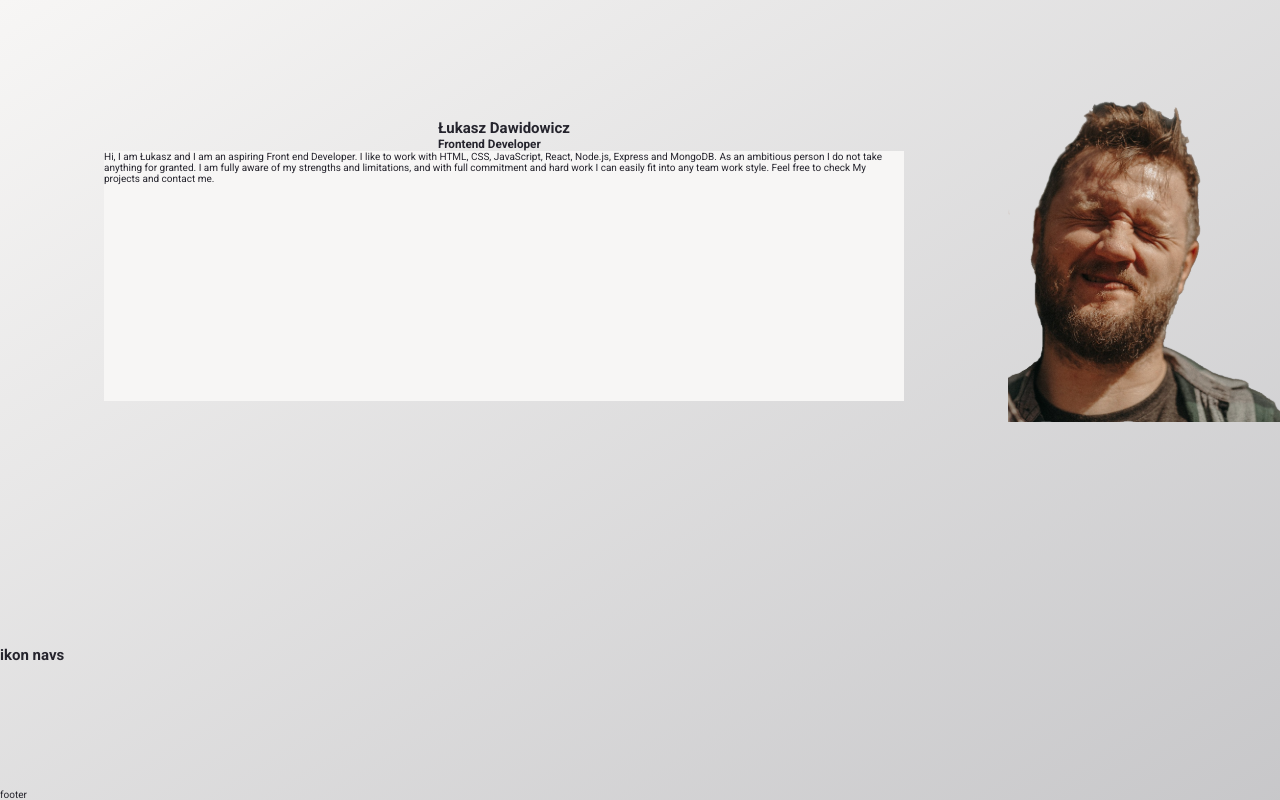
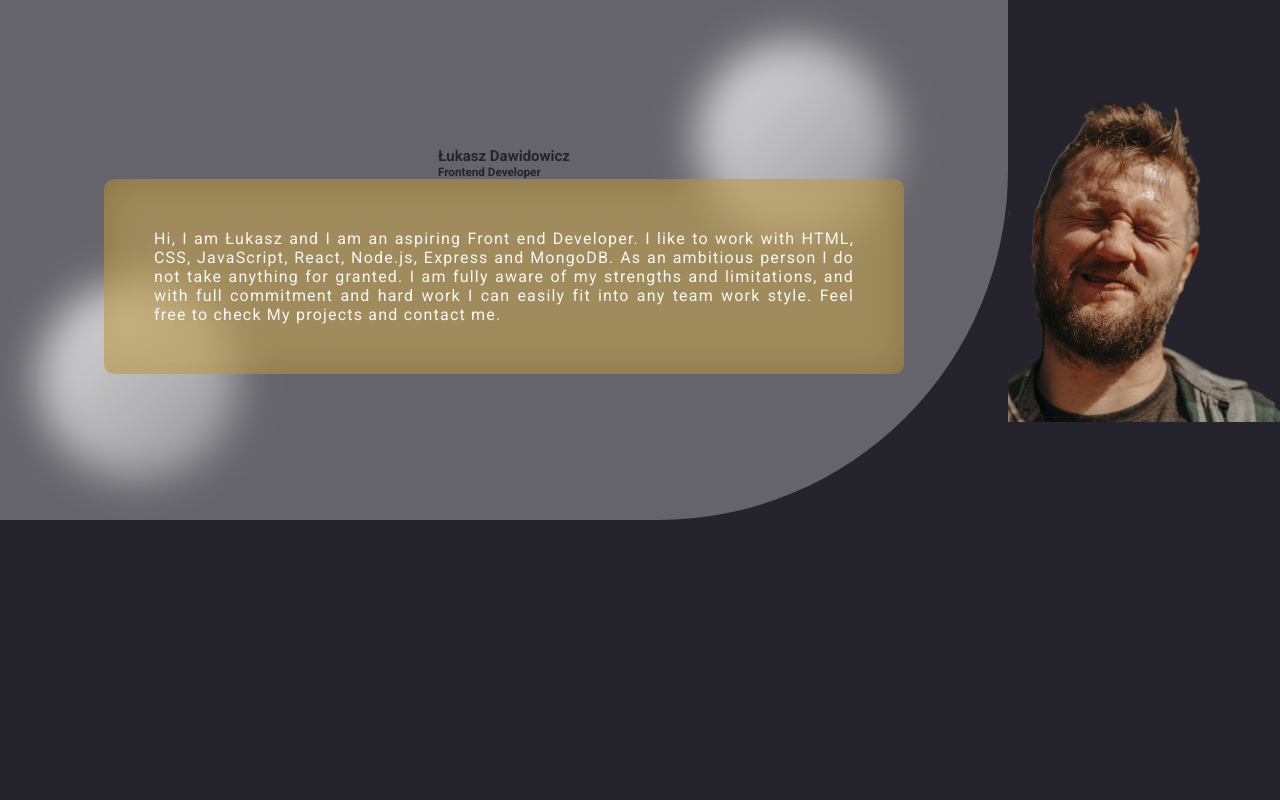
Before and after one commit to shivetay/ld_portfolio_3.0, a website built with webpack: page src/index.html in a window 1280 px wide. Built offline with nearby package versions, Linux system fonts and the light colour scheme.

Commit message:
add: about styling

```diff
--- a/src/index.html
+++ b/src/index.html
@@ -7,7 +7,9 @@
     <title>Łukasz Dawidowicz Frontend developer</title>
   </head>
   <body>
-    <div class="container">
+    <div class="circle1"></div>
+    <div class="circle2"></div>
+    <main class="container">
       <section class="about">
         <div class="about__container">
           <div class="about__text">
@@ -33,6 +35,6 @@
         <h2>ikon navs</h2>
       </nav>
       <footer>footer</footer>
-    </div>
+    </main>
   </body>
 </html>
--- a/src/styles/_about.scss
+++ b/src/styles/_about.scss
@@ -1,7 +1,8 @@
 .about {
   width: 100%;
   height: 65%;
-  z-index: 5;
+  z-index: 10;
+
   &__container {
     display: flex;
     align-items: center;
@@ -15,16 +16,25 @@
     flex-direction: column;
     width: 100%;
     height: 100%;
+    background: $color-bacground-light-opa;
+    backdrop-filter: blur(2rem);
+    border-radius: 0 0 35rem 0;
   }
   &__description {
     display: flex;
     justify-content: center;
     align-items: center;
+    background: $color-alter-opa;
+    backdrop-filter: blur(2rem);
+    border-radius: 10px;
 
     &-p {
       width: 80rem;
-      height: 25rem;
-      background: $color-bacground-light;
+      font-size: $font-normal;
+      color: $color-font-light;
+      letter-spacing: 1.2px;
+      padding: 5rem;
+      text-align: justify;
     }
   }
 }
--- a/src/styles/_global.scss
+++ b/src/styles/_global.scss
@@ -7,11 +7,12 @@
 }
 
 body {
-  background-image: linear-gradient(
-    to bottom right,
-    $color-bacground-light,
-    $color-bacground-dark-opa
-  );
+  // background-image: linear-gradient(
+  //   to bottom right,
+  //   $color-bacground-light,
+  //   $color-bacground-dark-opa
+  // );
+  background: $color-bacground-dark;
   width: 100vw;
   height: 100vh;
   color: $color-font-dark;
@@ -43,3 +44,27 @@ html {
   width: 100%;
   height: 100%;
 }
+
+.circle1,
+.circle2 {
+  background: white;
+  background: linear-gradient(
+    to right bottom,
+    rgba(255, 255, 255, 0.8),
+    rgba(255, 255, 255, 0.3)
+  );
+  height: 20rem;
+  width: 20rem;
+  position: absolute;
+  border-radius: 50%;
+}
+
+.circle1 {
+  top: 5%;
+  right: 30%;
+}
+.circle2 {
+  bottom: 40%;
+  left: 3%;
+  z-index: 4;
+}
--- a/src/styles/_settings.scss
+++ b/src/styles/_settings.scss
@@ -3,6 +3,7 @@
 
 /* colors */
 $color-bacground-light: #f7f6f5;
+$color-bacground-light-opa: #f6f5f44f;
 $color-bacground-dark: #25242d;
 $color-bacground-dark-opa: #25242d41;
 $color-bacground-dark-opa-1: #25242dcb;
```
